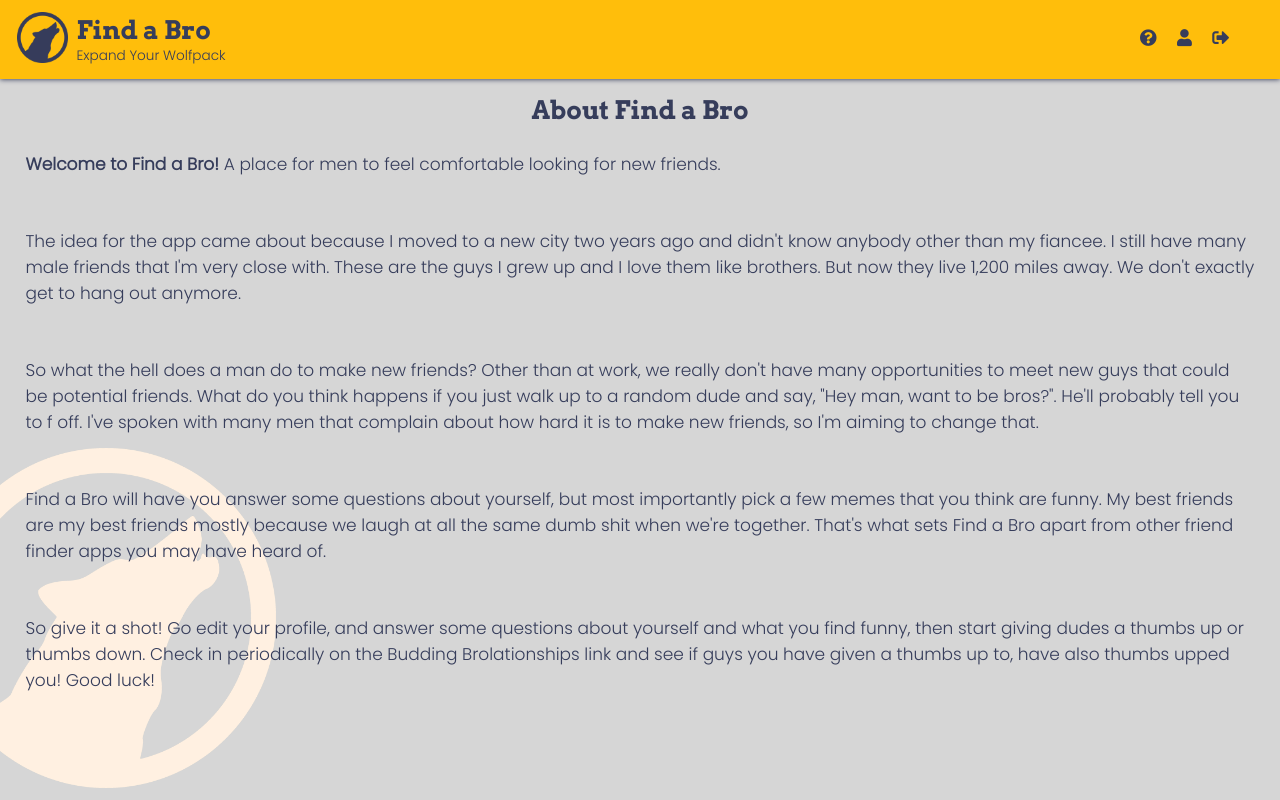
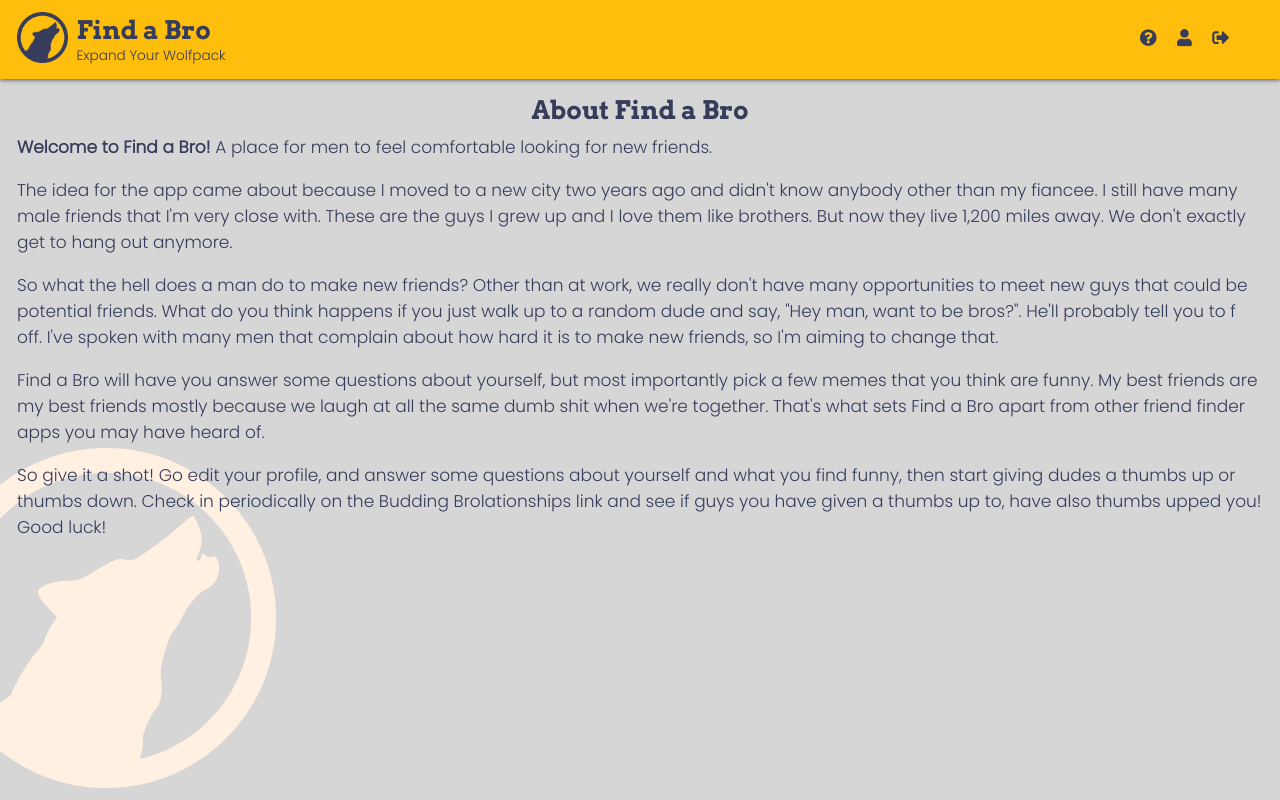
Before and after one commit to benjaminkent/findabro, a React (Create React App) app in the folder client/: page /about in a window 1280 px wide. Shown: the top 800 px of the page. Built offline with nearby package versions, Linux system fonts and the light colour scheme; what auth0-js would draw is missing.

Commit message:
fixed radio spacing on edit page

```diff
--- a/client/src/aboutpage.scss
+++ b/client/src/aboutpage.scss
@@ -4,6 +4,7 @@
   background-repeat: no-repeat;
   background-attachment: fixed;
   background-color: #d6d6d6;
+  padding-bottom: 5rem;
 }
 
 .about-page-main h1 {
@@ -15,10 +16,17 @@
 }
 
 .about-page-main p {
-  padding: 1.5rem;
+  padding: 0.5rem 1rem;
   color: $primary-black;
   font-family: $poppins;
   margin: 0;
+}
+
+@media (min-width: 700px) {
+  .about-page-main {
+    background-position: left -10vw top 50vw;
+    padding-bottom: 10rem;
+  }
 }
 
 @media (min-width: 800px) {
@@ -30,34 +38,41 @@
 @media (min-width: 900px) {
   .about-page-main {
     background-position: left -10vw top 40vw;
-    padding-bottom: 6rem;
+    padding-bottom: 14rem;
+  }
+}
+
+@media (min-width: 950px) {
+  .about-page-main {
+    background-position: left -10vw top 40vw;
+    padding-bottom: 15rem;
   }
 }
 
 @media (min-width: 1000px) {
   .about-page-main {
     background-position: left -10vw top 40vw;
-    padding-bottom: 6rem;
+    padding-bottom: 17rem;
   }
 }
 
 @media (min-width: 1200px) {
   .about-page-main {
     background-position: left -5vw top 35vw;
-    padding-bottom: 7rem;
+    padding-bottom: 17rem;
   }
 }
 
-@media (min-width: 1350px) {
+@media (min-width: 1300px) {
   .about-page-main {
     background-position: left -5vw top 35vw;
-    padding-bottom: 13rem;
+    padding-bottom: 22rem;
   }
 }
 
 @media (min-width: 1500px) {
   .about-page-main {
     background-position: left -3vw top 25vw;
-    padding-bottom: 13rem;
+    padding-bottom: 24rem;
   }
 }
--- a/client/src/mainpage.scss
+++ b/client/src/mainpage.scss
@@ -119,6 +119,7 @@
   background-color: #d6d6d6;
   color: $primary-black;
   height: 100%;
+}
 
 .about-questions {
   display: flex;
@@ -135,7 +136,6 @@
 .about-questions p:first-child {
   font-weight: 700;
   font-family: $arvo;
-  }
 }
 
 .meme-section-container {
--- a/client/src/useredit.scss
+++ b/client/src/useredit.scss
@@ -99,7 +99,7 @@ input.radio {
   margin-right: 5px;
   background-color: white;
   position: relative;
-  top: 0.32rem;
+  top: 0.17rem;
   outline: none;
 }
 
```
Lines whose indentation alone changed are shown as unchanged.
